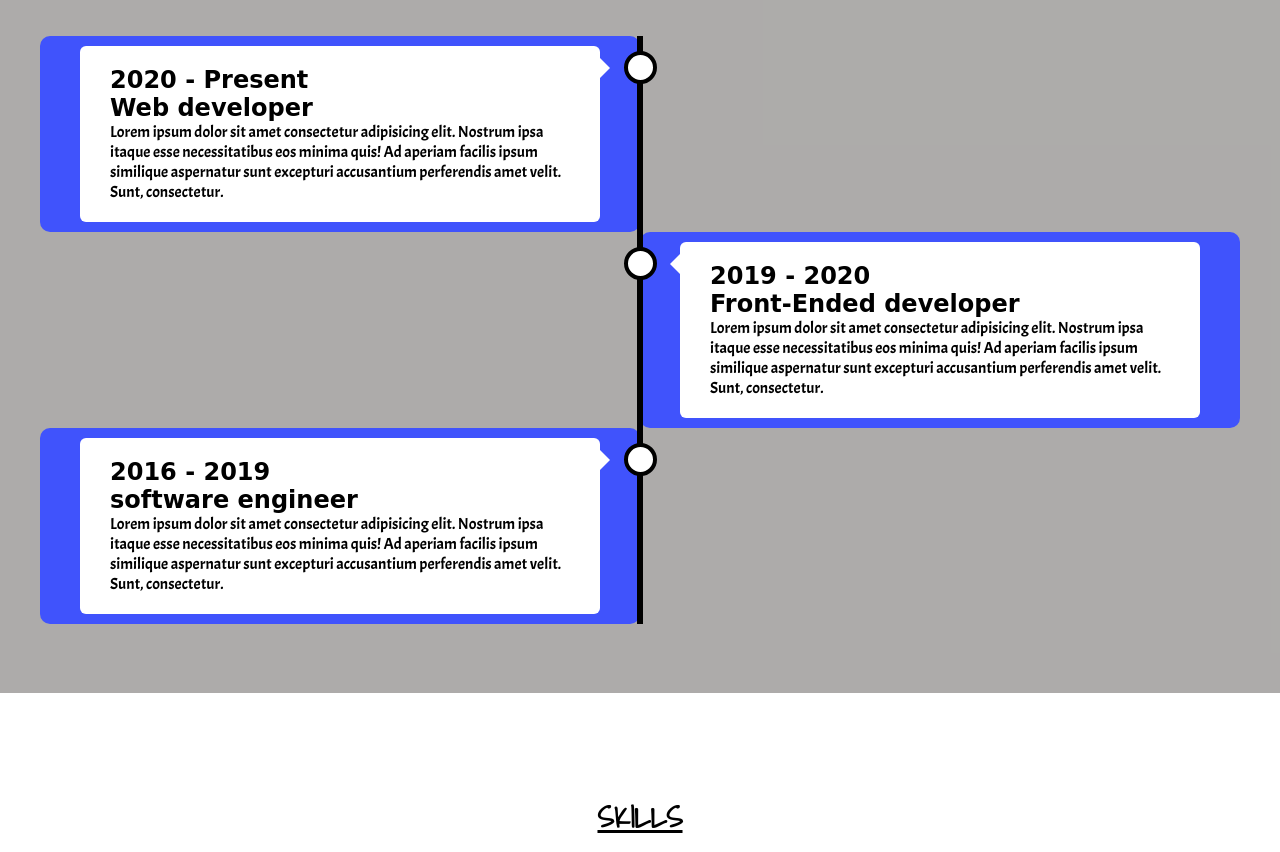
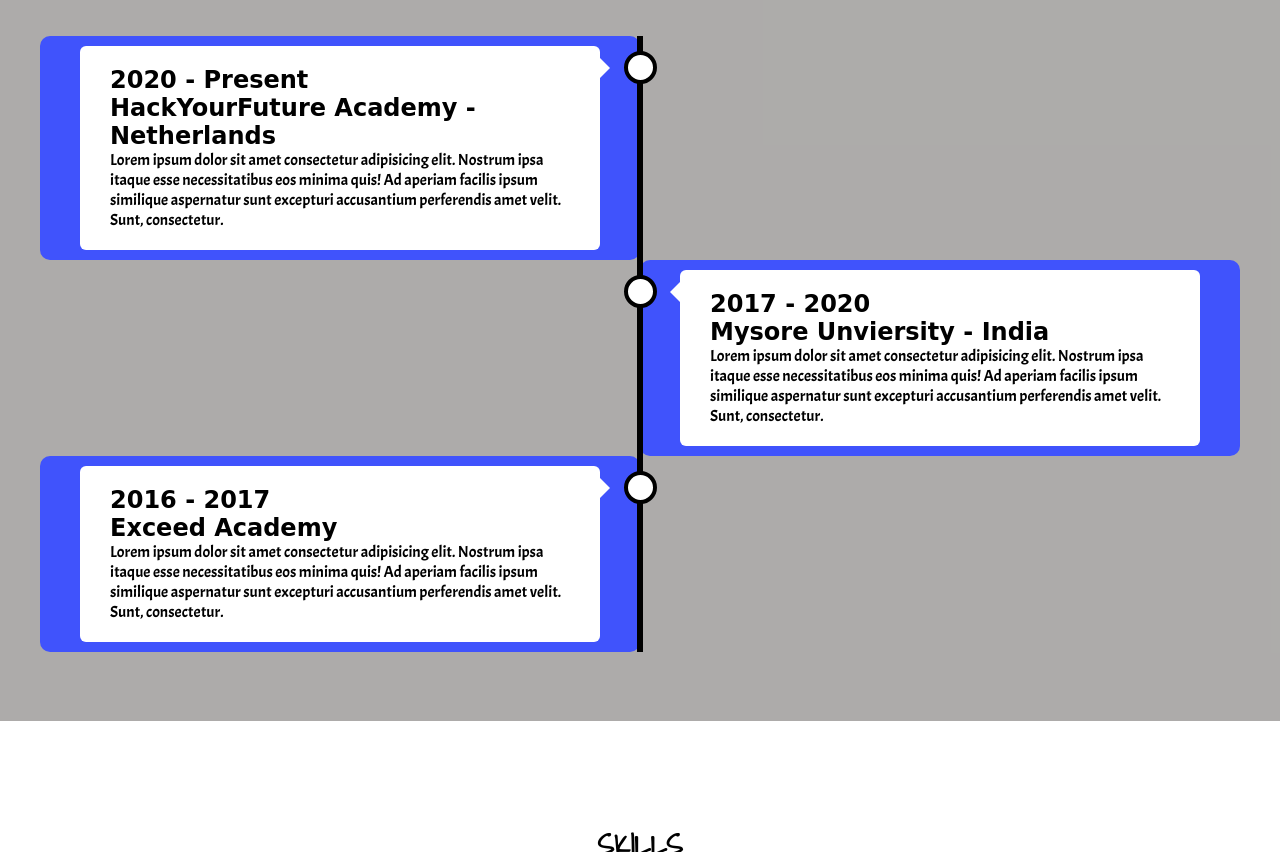
Before and after one commit to MoSaif00/HYF-Module-HTMLCSSGIT, a plain HTML site: page week1/Digital Resume/index.html in a window 1280 px wide. Shown: the part 1634-2486 px from the top of the page. Drawn offline with Linux system fonts and the light colour scheme; a web font is replaced by a local one.

Commit message:
edit some paragraps

```diff
--- a/week1/Digital Resume/index.html
+++ b/week1/Digital Resume/index.html
@@ -31,7 +31,7 @@
                     -----------
                 </h2>
                 <p>
-                    Lorem ipsum dolor sit, amet consectetur adipisicing elit. Delectus architecto ex non eaque! Rerum quod dolor, non fuga eius inventore. Ratione facilis odio nostrum? Animi rem fuga provident delectus aliquid!
+                    I am Mohammed Saif , You can call me MoSaif , I study Web developing at HackYourFuture Academy , I spent years roaming around Asia which made me learn and develop my self alot , I live in Netherlands right now ,
                 </p>
                 <!--to download the resume-->
                 <a class="download-btn" href="../Digital Resume/MD Saif's CV to HYF.pdf" download="Downloaded Resume ">
@@ -94,21 +94,21 @@
             <div class="tl-container left">
                 <div class="content">
                     <h2>2020 - Present </h2>
-                    <h1>Web developer</h1>
+                    <h1>HackYourFuture Academy - Netherlands</h1>
                     <p>Lorem ipsum dolor sit amet consectetur adipisicing elit. Nostrum ipsa itaque esse necessitatibus eos minima quis! Ad aperiam facilis ipsum similique aspernatur sunt excepturi accusantium perferendis amet velit. Sunt, consectetur.</p>
                 </div>
             </div>
             <div class="tl-container right">
                 <div class="content">
-                    <h2>2019 - 2020 </h2>
-                    <h1>Front-Ended developer</h1>
+                    <h2>2017 - 2020 </h2>
+                    <h1>Mysore Unviersity - India </h1>
                     <p>Lorem ipsum dolor sit amet consectetur adipisicing elit. Nostrum ipsa itaque esse necessitatibus eos minima quis! Ad aperiam facilis ipsum similique aspernatur sunt excepturi accusantium perferendis amet velit. Sunt, consectetur.</p>
                 </div>
             </div>
             <div class="tl-container left">
                 <div class="content">
-                    <h2>2016 - 2019 </h2>
-                    <h1>software engineer</h1>
+                    <h2>2016 - 2017 </h2>
+                    <h1>Exceed Academy </h1>
                     <p>Lorem ipsum dolor sit amet consectetur adipisicing elit. Nostrum ipsa itaque esse necessitatibus eos minima quis! Ad aperiam facilis ipsum similique aspernatur sunt excepturi accusantium perferendis amet velit. Sunt, consectetur.</p>
                 </div>
             </div>
```
